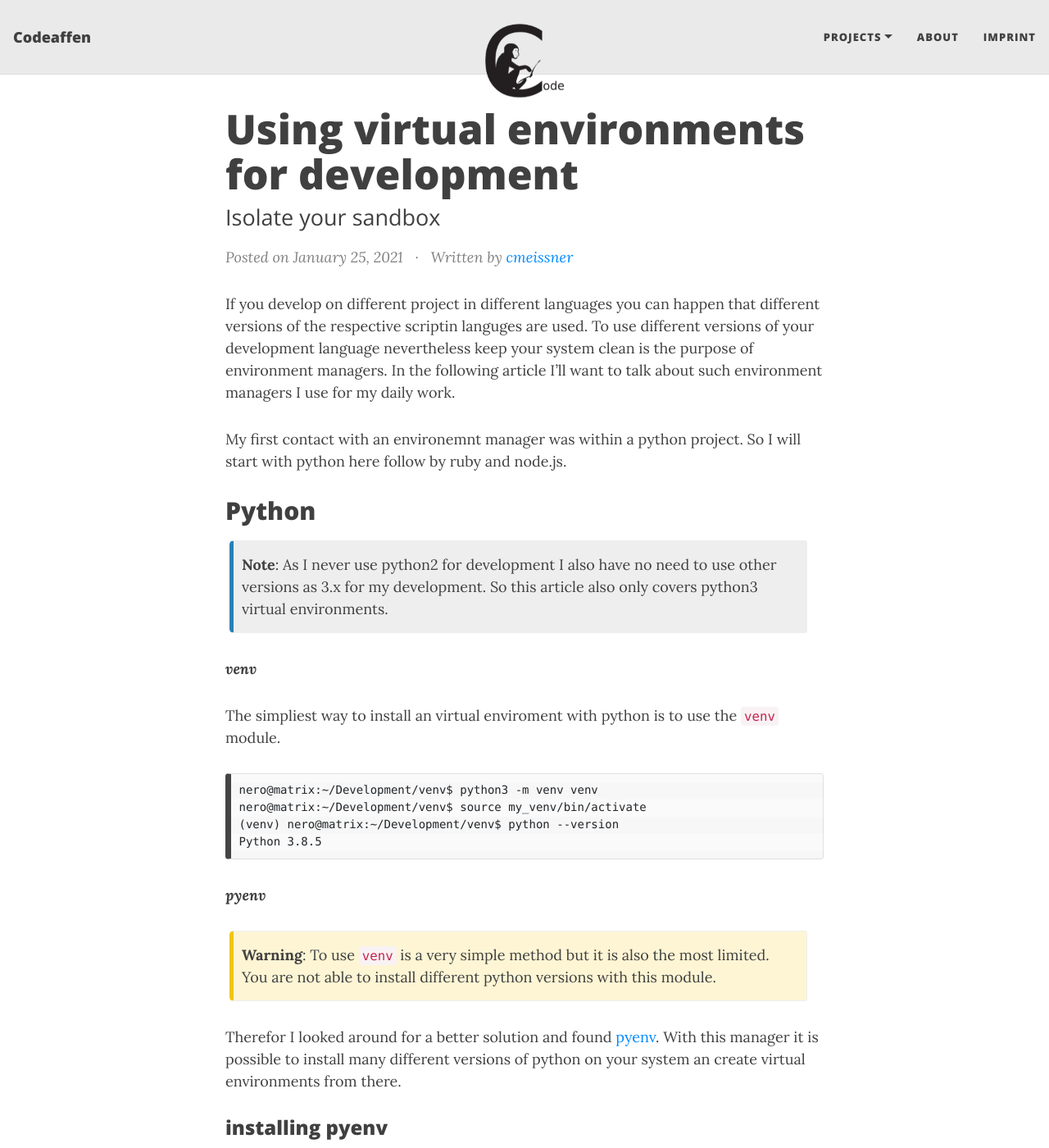
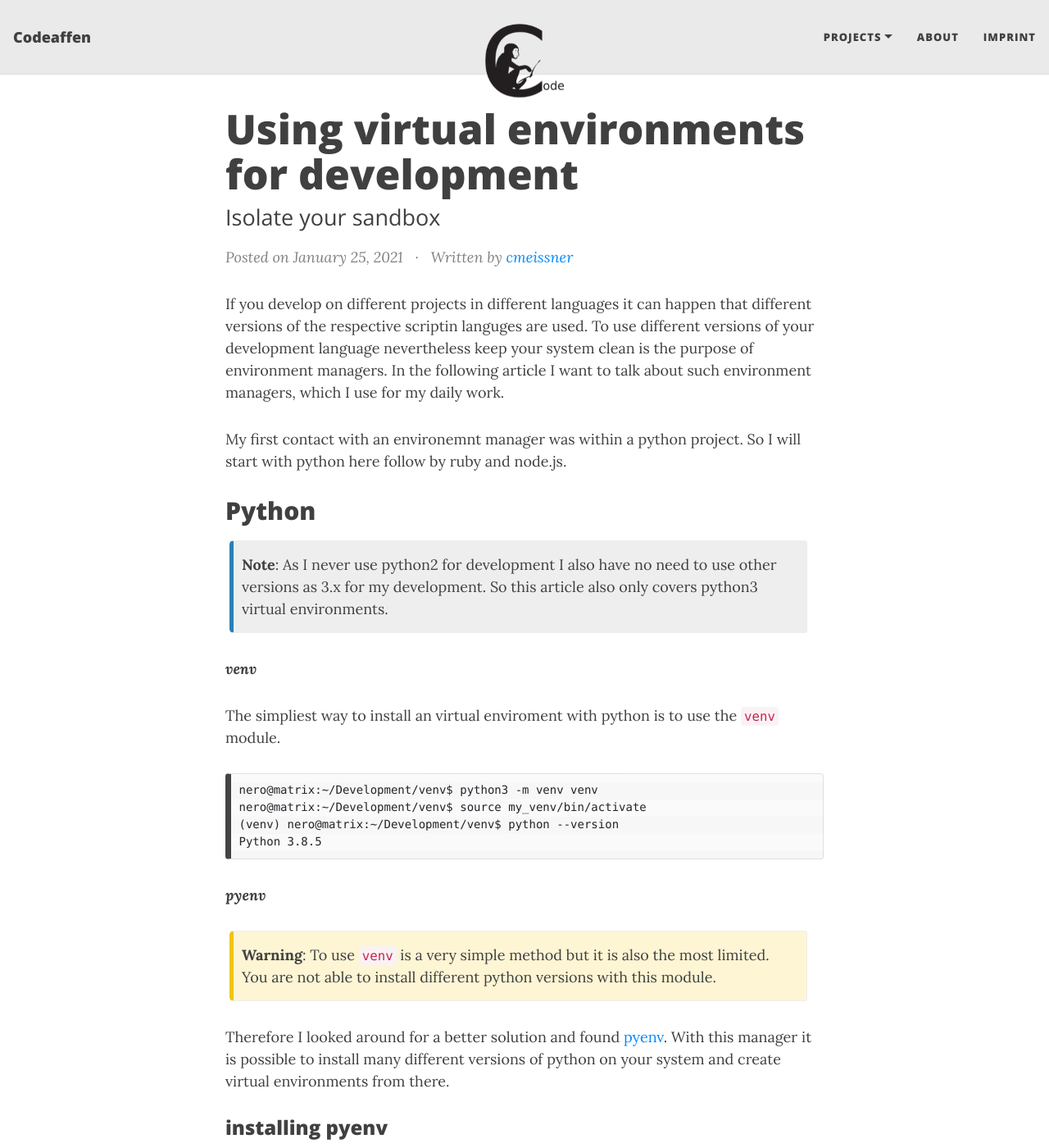
Before and after one commit to codeaffen/codeaffen.org, a Jekyll site: the page built from _posts/2021-01-25-virtual-envs.md, in a window 1280 px wide and 1400 px high. Shown: the whole window at 82% size. Built offline with Jekyll 4.4.1, drawn with Linux system fonts in a browser that asks for light colours; nearby versions of some CDN libraries; comment, search, counter and statistics services are not loaded; some of the changed text lies outside the part shown.

Commit message:
Update 2021-01-25-virtual-envs.md

```diff
--- a/_posts/2021-01-25-virtual-envs.md
+++ b/_posts/2021-01-25-virtual-envs.md
@@ -6,8 +6,8 @@ tags: [development, python, ruby, node.js]
 author: cmeissner
 ---
 
-If you develop on different project in different languages you can happen that different versions of the respective scriptin languges are used.
-To use different versions of your development language nevertheless keep your system clean is the purpose of environment managers. In the following article I'll want to talk about such environment managers I use for my daily work.
+If you develop on different projects in different languages it can happen that different versions of the respective scriptin languges are used.
+To use different versions of your development language nevertheless keep your system clean is the purpose of environment managers. In the following article I want to talk about such environment managers, which I use for my daily work.
 
 My first contact with an environemnt manager was within a python project. So I will start with python here follow by ruby and node.js.
 
@@ -32,8 +32,8 @@ Python 3.8.5
 {: .box-warning}
 **Warning**: To use `venv` is a very simple method but it is also the most limited. You are not able to install different python versions with this module.
 
-Therefor I looked around for a better solution and found [pyenv](https://github.com/pyenv/pyenv){:target="_blank"}.
-With this manager it is possible to install many different versions of python on your system an create virtual environments from there.
+Therefore I looked around for a better solution and found [pyenv](https://github.com/pyenv/pyenv){:target="_blank"}.
+With this manager it is possible to install many different versions of python on your system and create virtual environments from there.
 
 ### installing pyenv
 
```
Also changed, not shown: other parts of _posts/2021-01-25-virtual-envs.md (+3 -3 lines).
